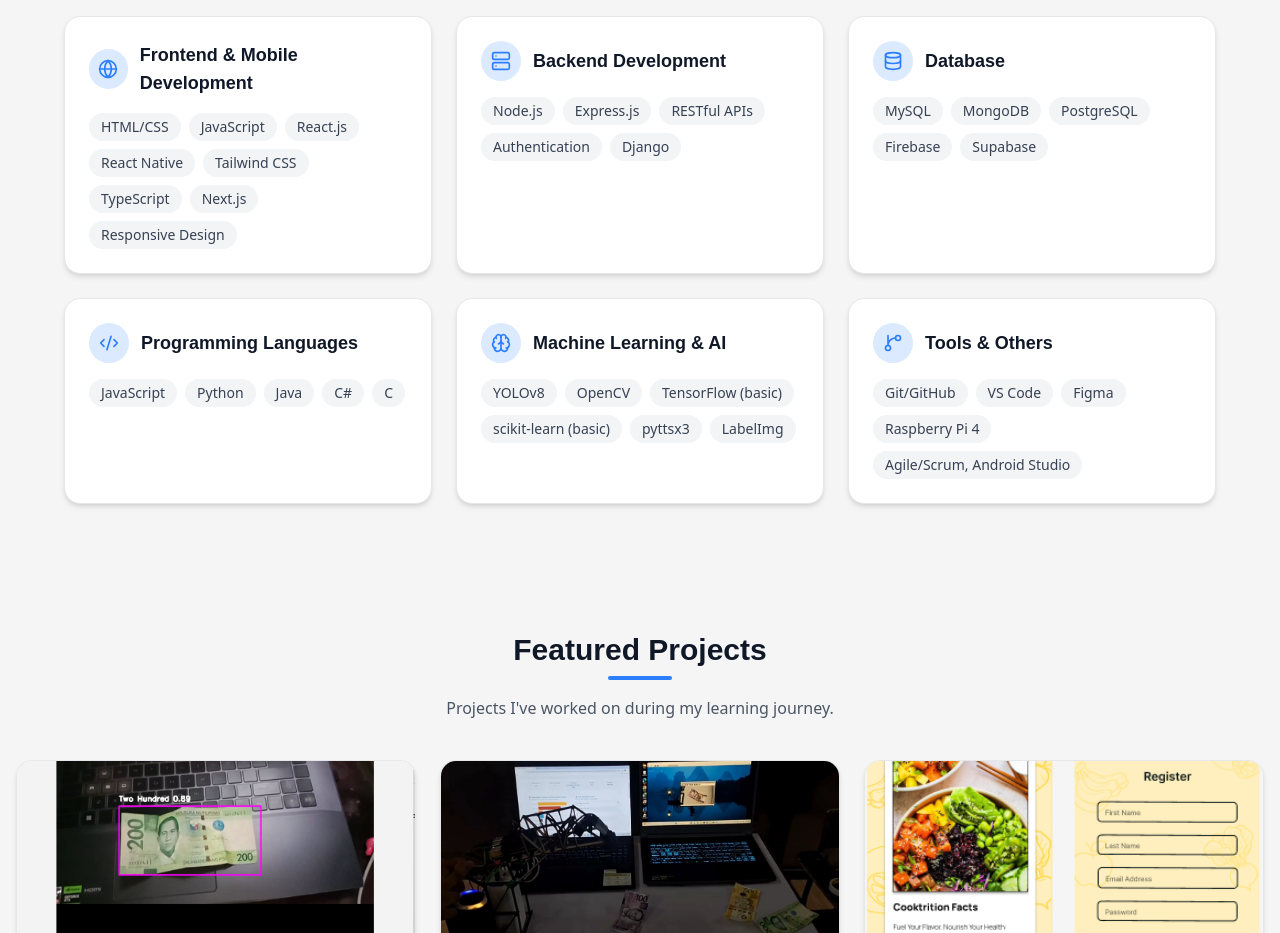
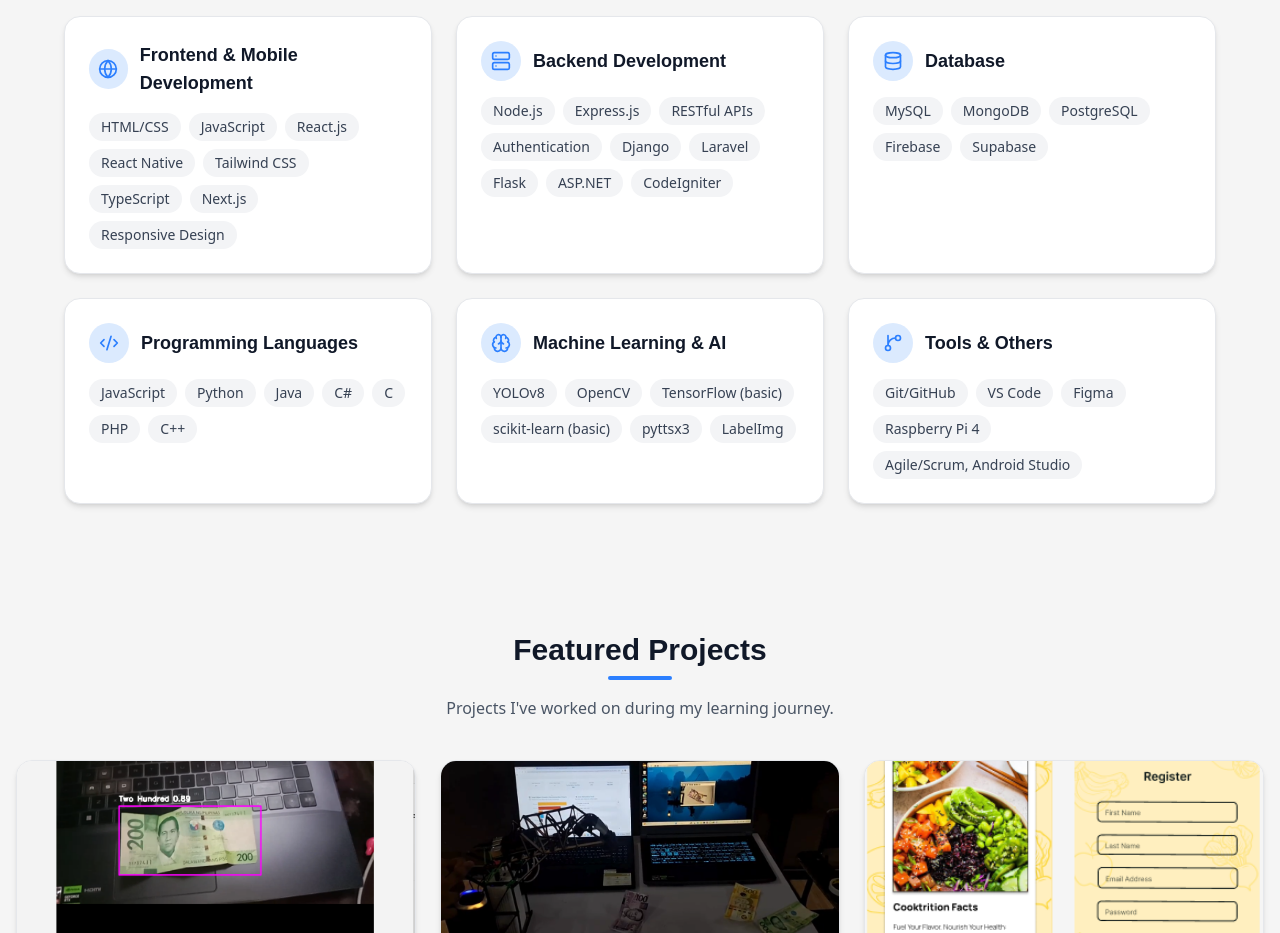
Before and after one commit to dianesophia/Portfolio, a React (Vite) app: page / in a window 1280 px wide. Shown: the part 1540-2473 px from the top of the page. Built offline with nearby package versions, Linux system fonts and the light colour scheme.

Commit message:
Skills Added

```diff
--- a/src/components/Skills.tsx
+++ b/src/components/Skills.tsx
@@ -20,7 +20,7 @@ const skillCategories = [
   {
     category: "Backend Development",
     icon: Server,
-    skills: ["Node.js", "Express.js", "RESTful APIs", "Authentication", "Django"]
+    skills: ["Node.js", "Express.js", "RESTful APIs", "Authentication", "Django", "Laravel", "Flask", "ASP.NET", "CodeIgniter"]
   },
   {
     category: "Database",
@@ -30,7 +30,7 @@ const skillCategories = [
   {
     category: "Programming Languages",
     icon: Code2,
-    skills: ["JavaScript", "Python", "Java", "C#", "C"]
+    skills: ["JavaScript", "Python", "Java", "C#", "C", "PHP", "C++" ],
   },
   {
     category: "Machine Learning & AI",
```
